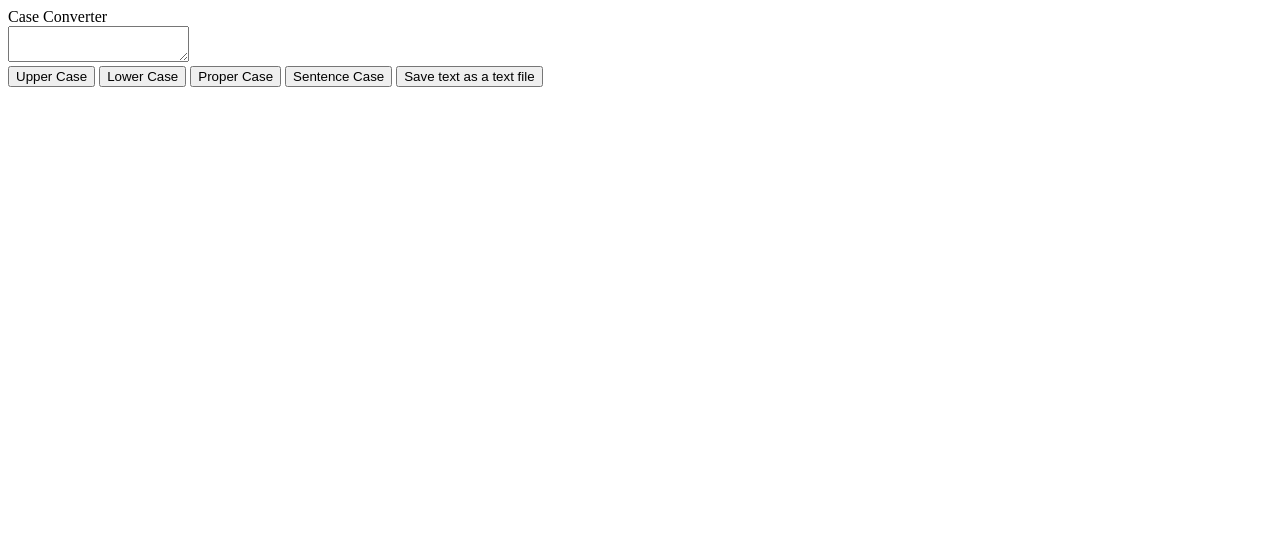
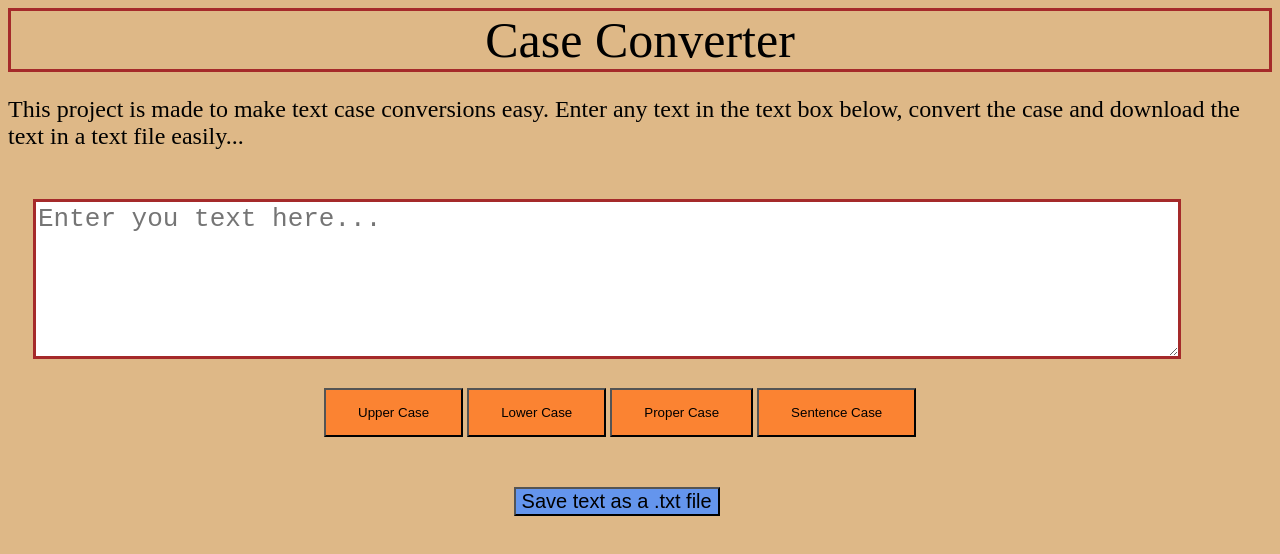
Before and after one commit to aayushkabra1/CaseConverter, a plain HTML site: page Case Converter/task/src/index.html in a window 1280 px wide. Drawn offline with Linux system fonts and the light colour scheme.

Commit message:
Added CSS.

```diff
--- a/Case Converter/task/src/index.html
+++ b/Case Converter/task/src/index.html
@@ -7,13 +7,15 @@
 </head>
 <body>
     <div class="title">Case Converter</div>
-    <textarea id="textArea"></textarea>
+    <p> This project is made to make text case conversions easy. Enter any text in the text box below, convert the case and download the text in a text file easily...</p>
+    <textarea id="textArea" placeholder="Enter you text here..."></textarea>
     <div id="buttons">
     <button id="upper-case">Upper Case</button>
     <button id="lower-case">Lower Case</button>
     <button id="proper-case">Proper Case</button>
     <button id="sentence-case">Sentence Case</button>
-    <button id="save-text-file">Save text as a text file</button>
+        <br>
+    <button id="save-text-file">Save text as a .txt file</button>
     </div>
     <script src="script.js"></script>
 </body>
--- a/Case Converter/task/src/style.css
+++ b/Case Converter/task/src/style.css
@@ -0,0 +1,43 @@
+.title {
+    margin: auto;
+    text-align: center;
+    font-size: 50px;
+    border: 3px solid brown;
+}
+
+body {
+    background-color: burlywood;
+}
+
+#textArea {
+    margin: 25px;
+    border: 3px solid brown;
+    resize: both;
+    width: 90%;
+    height: 150px;
+    font-size: 200%;
+}
+
+p {
+    text-align: left;
+    font-size: x-large;
+    /*border-bottom: 5px solid brown;*/
+    /*border-left: 5px solid brown;*/
+}
+
+
+#upper-case, #lower-case, #sentence-case, #proper-case {
+    size: 10px;
+    padding: 15px 32px;
+    background-color: #fb8332;
+}
+#upper-case {
+    margin-left: 25%;
+}
+
+#save-text-file {
+    margin-top: 50px;
+    margin-left: 40%;
+    background-color: cornflowerblue;
+    font-size: 20px;
+}
```
